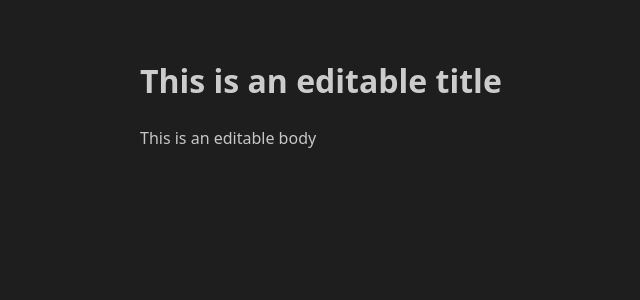
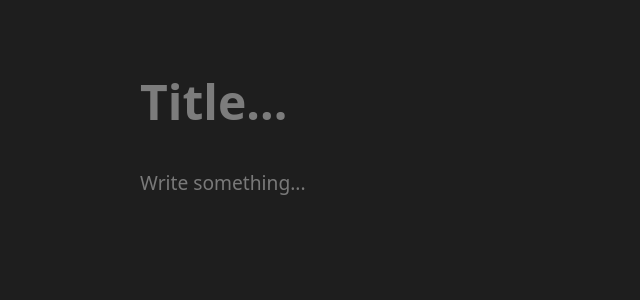
Before and after one commit to devmrin/zen, a React (Create React App) app: page / in a window 1280 px wide. Shown: the top 300 px of the page, without its empty margins (118-758 px from the left). Built offline with nearby package versions, Linux system fonts and the light colour scheme.

Commit message:
removed defaultValue from editor textarea

```diff
--- a/src/components/Editor/Editor.jsx
+++ b/src/components/Editor/Editor.jsx
@@ -24,14 +24,14 @@ class Editor extends Component {
             className={
               light ? 'editor__header editor__header--light' : 'editor__header'
             }
-            defaultValue="This is an editable title"
+            placeholder="Title..."
           />
           <br />
           <Textarea
             className={
               light ? 'editor__body editor__body--light' : 'editor__body'
             }
-            defaultValue="This is an editable body"
+            placeholder="Write something..."
           />
         </EditorWrapper>
       </Background>
--- a/src/components/Editor/Editor.scss
+++ b/src/components/Editor/Editor.scss
@@ -6,6 +6,7 @@
   background: rgb(30, 30, 30);
   outline-color: #cccccc;
   outline-width: 0.5px;
+  outline: none;
 }
 
 .editor__header {
@@ -16,8 +17,12 @@
   margin-inline-start: 0px;
   margin-inline-end: 0px;
   font-weight: bold;
+  &--light {
+    font-size: 3em;
+  }
 }
 
 .editor__body {
   color: #c6c6c6;
+  font-size: 1.2em;
 }
```
